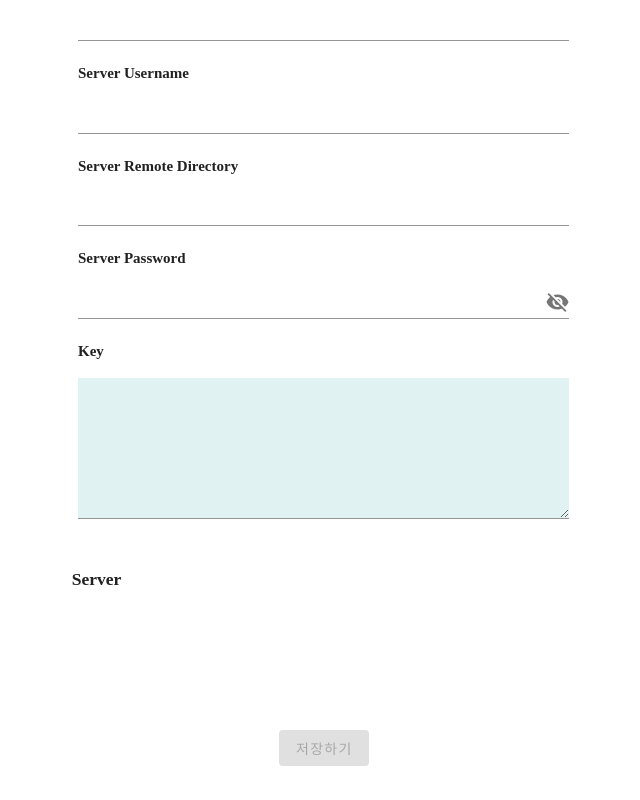
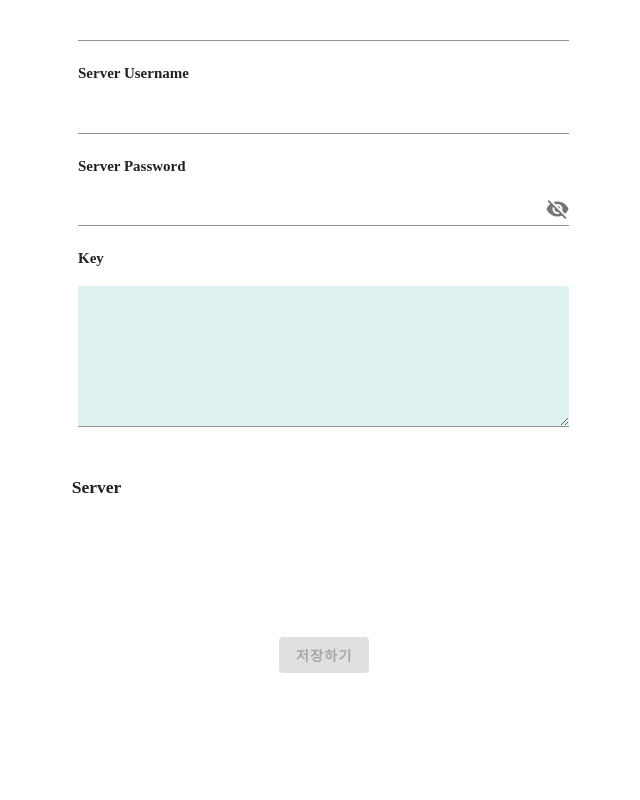
Before and after one commit to sooya12/SSAKINS, a Vue app in the folder frontend/: page /create in a window 1280 px wide. Shown: the part 1097-1897 px from the top of the page, without its empty margins (435-1075 px from the left). After the commit the page ends 1804 px from the top, so only its background shows below. Built offline with nearby package versions, Linux system fonts and the light colour scheme; some icons are missing; a web font is replaced by a local one.

Commit message:
[FE] update | 설정 등록 화면 Vue port 부분 수정 | S03P31A201-50

```diff
--- a/frontend/src/components/ServerForm.vue
+++ b/frontend/src/components/ServerForm.vue
@@ -32,7 +32,10 @@
     <div v-if="serverSelected=='Vue'">
       <h4>port</h4><v-text-field
       v-model="port"
-      :rules="[rules.required, rules.number]"
+      :rules="[rules.required, rules.port]"
+      v-bind:color="color"
+      hint="port number 80 fixed."
+      @focus="portFocus"
       ></v-text-field>
       <h4>package.json</h4><v-text-field
       v-model="info"
@@ -47,6 +50,7 @@
     ><i class="fad fa-save"></i></v-btn>
   </v-form>
   </div>
+
 </template>
 
 <script>
@@ -57,7 +61,7 @@ export default {
       serverSelected: null,
 
       info: null,
-      port: null,
+      port: 80,
       tool: null,
       options: [],
 
@@ -66,9 +70,11 @@ export default {
 
       rules: {
         required: value => !!value || 'Required.',
-        number: value => /^[0-9]+$/.test(value) || 'Only number.'
+        number: value => /^[0-9]+$/.test(value) || 'Only number.',
+        port: value => value=="80" || 'port number 80 fixed!'
       },
-      valid: false
+      valid: false,
+
     }
   },
   props: {
--- a/frontend/src/views/Create.vue
+++ b/frontend/src/views/Create.vue
@@ -81,10 +81,6 @@
                       ></v-text-field>
                       <h4>Server Username</h4><v-text-field
                       v-model="SSHServer.userName"
-                      :rules="[rules.required]"
-                      ></v-text-field>
-                      <h4>Server Remote Directory</h4><v-text-field
-                      v-model="SSHServer.remoteDirectory"
                       :rules="[rules.required]"
                       ></v-text-field>
                       <h4>Server Password</h4><v-text-field
@@ -264,7 +260,7 @@
               </td>
               <td>
                 <div id="btn-area">
-                  <v-btn class="font15" :disabled="!valid" elevation="2" color="#004D40" style="color: white;" @click="save">저장하기</v-btn>
+                  <v-btn class="font15" :disabled="!valid" elevation="2" color="#004D40" style="color: white; font-weight: bold" @click="save">저장하기</v-btn>
                 </div>
               </td>
             </tr>
@@ -302,7 +298,6 @@ export default {
         key: null,
         hostName: null,
         userName: null,
-        remoteDirectory: null,
         password: null
       },
       servers: [],
```
